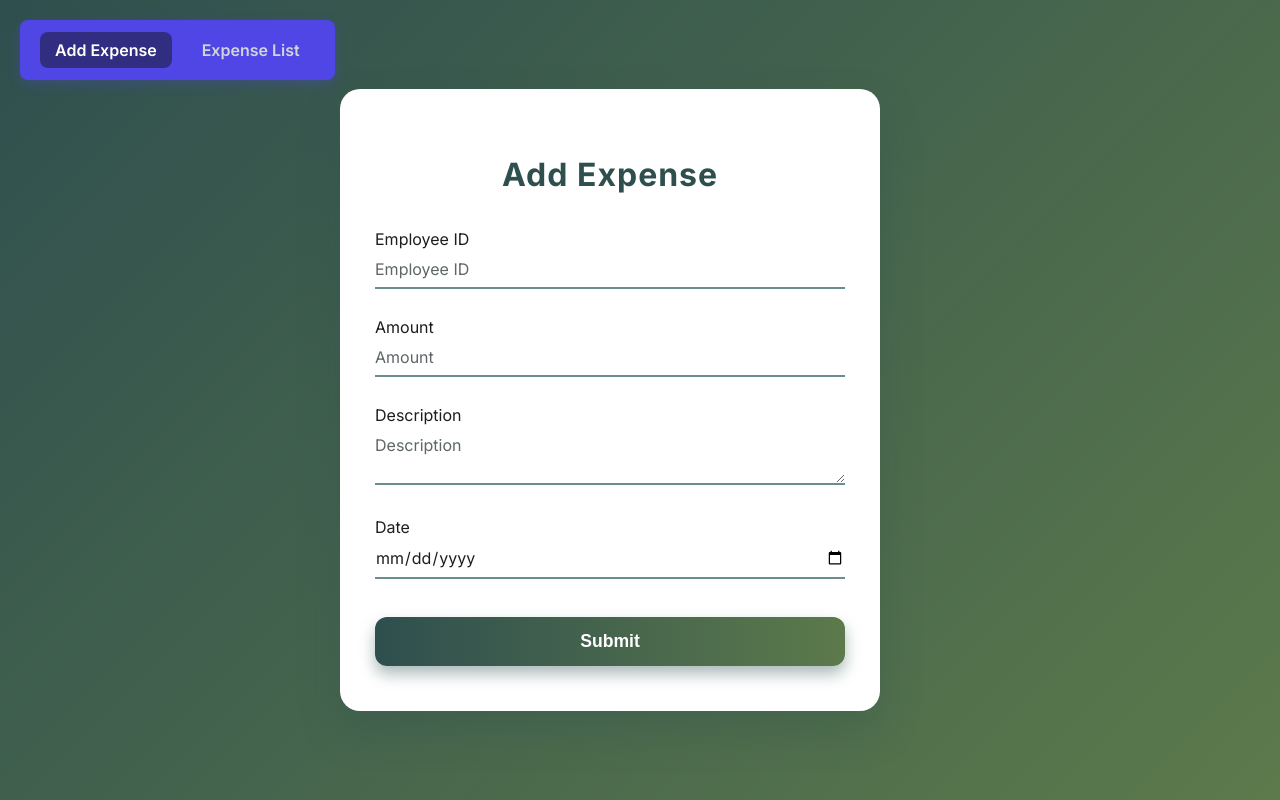
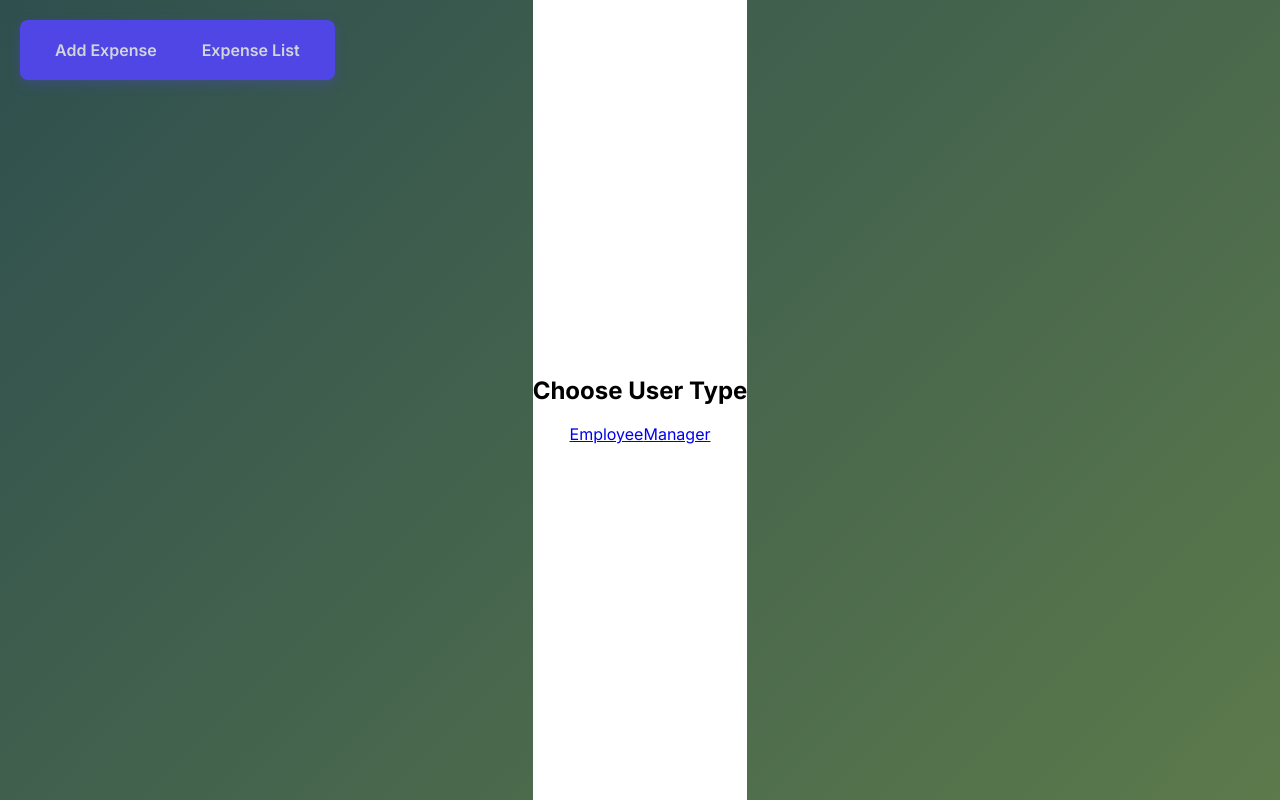
Before and after one commit to Pragalya03/my-reimbursement-portal, a React (Create React App) app in the folder reactapp/: page / in a window 1280 px wide. Built offline with nearby package versions, Linux system fonts and the light colour scheme.

Commit message:
adding first page

```diff
--- a/reactapp/src/App.css
+++ b/reactapp/src/App.css
@@ -3,6 +3,15 @@
   padding: 20px;
   background-color: #eef2f3;
   min-height: 100vh;
+}
+
+.user-type-selection{
+  display: flex;
+  flex-direction: column;
+  align-items: center;
+  justify-content: center;
+  height: 100vh;
+  background: white;
 }
 
 nav.top-right-nav {
--- a/reactapp/src/App.js
+++ b/reactapp/src/App.js
@@ -6,21 +6,35 @@ import ExpenseList from "./components/ExpenseList";
 import ExpenseStatusUpdate from "./components/ExpenseStatusUpdate";
 import './App.css';
 
+function UserTypeSelection(){
+  return(
+    <div className="user-type-selection">
+      <h2>Choose User Type</h2>
+      <div className="user-type-buttons">
+        <NavLink to="/employee" className="user-type-btn">Employee</NavLink>
+        <NavLink to="/manager" className="user-type-btn">Manager</NavLink>
+      </div>
+    </div>
+  );
+}
+
 function App() {
   return (
     <Router>
       <nav className="top-right-nav">
-        <NavLink to="/" end className={({ isActive }) => (isActive ? "active" : "")}>
+        <NavLink to="/employee" className={({ isActive }) => (isActive ? "active" : "")}>
           Add Expense
         </NavLink>
-        <NavLink to="/expenses" className={({ isActive }) => (isActive ? "active" : "")}>
+        <NavLink to="/manager" className={({ isActive }) => (isActive ? "active" : "")}>
           Expense List
         </NavLink>
       </nav>
 
       <Routes>
-        <Route path="/" element={<ExpenseForm />} />
-        <Route path="/expenses" element={<ExpenseList />} />
+        <Route path="/" element={<UserTypeSelection/>}/>
+
+        <Route path="/employee" element={<ExpenseForm />} />
+        <Route path="/manager" element={<ExpenseList />} />
         <Route path="/expenses/:id/update" element={<ExpenseStatusUpdate />} />
       </Routes>
     </Router>
--- a/reactapp/src/components/ExpenseList.js
+++ b/reactapp/src/components/ExpenseList.js
@@ -104,7 +104,7 @@ function ExpenseList() {
                 <td>{expense.employeeId}</td>
                 <td>${Number(expense.amount).toFixed(2)}</td>
                 <td>{expense.description}</td>
-                <td>{expense.date}</td>
+                <td>{formatDate(expense.date)}</td>
                 <td>{expense.status}</td>
                 <td>{expense.remarks || ""}</td>
                 <td>
```
